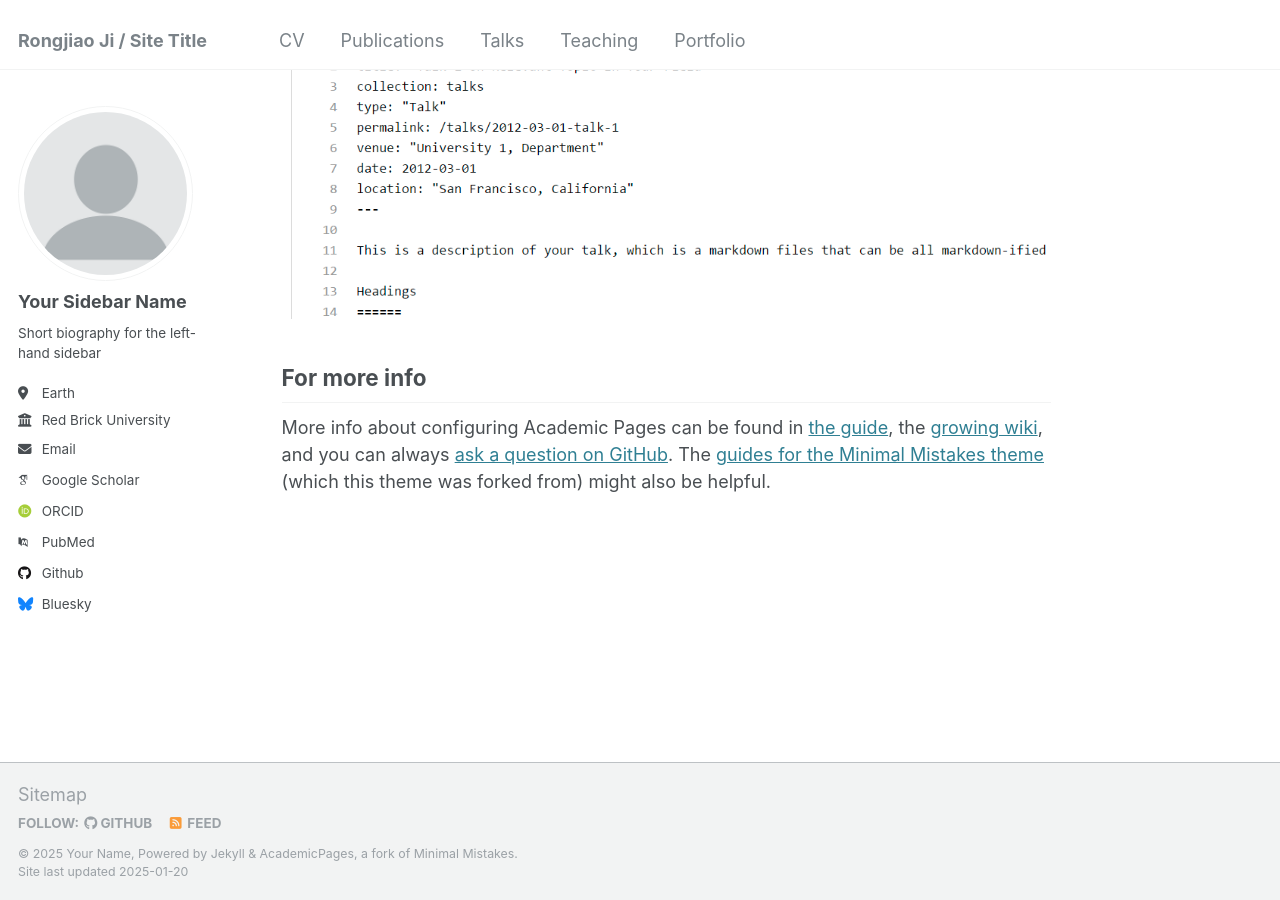
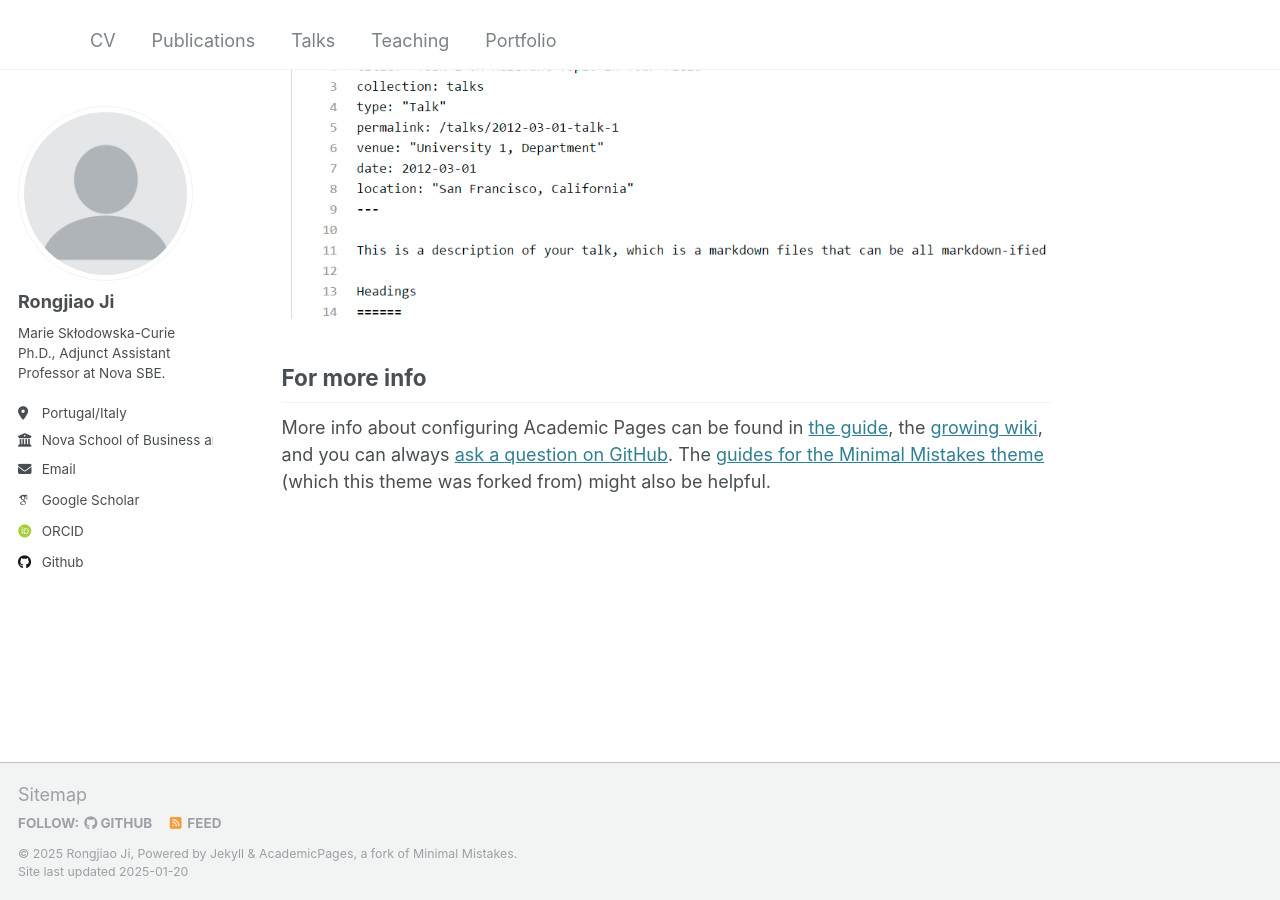
Before and after one commit to rongjiaoji/rongjiaoji.github.io, a Jekyll site: the page built from _pages/about.md, in a window 1280 px wide and 900 px high, scrolled down 1725 px. Built offline with Jekyll 4.4.1, drawn with Linux system fonts in a browser that asks for light colours; some web fonts are replaced.

Commit message:
Update _config.yml

```diff
--- a/_config.yml
+++ b/_config.yml
@@ -8,10 +8,10 @@
 
 # Basic Site Settings
 locale                   : "en-US"
-title                    : "Rongjiao Ji / Site Title"
+title                    : ""
 title_separator          : "-"
-name                     : &name "Your Name"
-description              : &description "personal description"
+name                     : &name "Rongjiao Ji"
+description              : &description "Marie Skłodowska-Curie Ph.D., Adjunct Assistant Professor at Nova SBE."
 url                      : https://rongjiaoji.github.io # the base hostname & protocol for your site e.g. "https://[your GitHub username].github.io"
 baseurl                  : "" # the subpath of your site, e.g. "/blog"
 repository               : "rongjiaoji/rongjiaoji.github.io"
@@ -22,57 +22,57 @@ repository               : "rongjiaoji/rongjiaoji.github.io"
 author:
   # Biographic information
   avatar           : "profile.png"
-  name             : "Your Sidebar Name"
+  name             : "Rongjiao Ji"
   pronouns         : # example: "she/her"
-  bio              : "Short biography for the left-hand sidebar"
-  location         : "Earth"
-  employer         : "Red Brick University"
-  uri              : # URL
-  email            : "none@example.org"
+  bio              : "Marie Skłodowska-Curie Ph.D., Adjunct Assistant Professor at Nova SBE."
+  location         : "Portugal/Italy"
+  employer         : "Nova School of Business and Economics"
+  URI              : "https://www.novasbe.unl.pt/en/faculty-research/faculty/faculty-detail/id/1267/rongjiao-ji"# URL
+  email            : "rongjiao.ji@novasbe.pt"
 
   # Academic websites
-  arxiv            : # URL - Update with the correct link to your profile
+  #arxiv            : # URL - Update with the correct link to your profile
   googlescholar    : "https://scholar.google.com/citations?user=PS_CX0AAAAAJ"
-  impactstory      : # URL
-  orcid            : "http://orcid.org/yourorcidurl"
-  semantic         : # URL
-  pubmed           : "https://www.ncbi.nlm.nih.gov/pubmed/?term=john+snow"
-  researchgate     : # URL
-  scopus           : # URL
+  #impactstory      : # URL
+  orcid            : "https://orcid.org/0000-0002-0575-5109"
+  #semantic         : # URL
+  #pubmed           : "https://www.ncbi.nlm.nih.gov/pubmed/?term=john+snow"
+  #researchgate     : # URL
+  #scopus           : # URL
 
   # Repositories and software development
-  bitbucket        : # Username - Update with your username on the site
-  codepen          : # Username
-  dribbble         : # Username
+  #bitbucket        : # Username - Update with your username on the site
+  #codepen          : # Username
+  #dribbble         : # Username
   github           : "rongjiaoji"
-  kaggle           : # Username
-  stackoverflow    : # User number or user number and name (i.e., use "1" or "1/jeff-atwood")
+  #kaggle           : # Username
+  #stackoverflow    : # User number or user number and name (i.e., use "1" or "1/jeff-atwood")
 
   # Social media
-  bluesky          : "bsky.app" # Replace this with you Bluesky username
-  facebook         : # Username
-  flickr           : # Username
-  foursquare       : # Username
-  goodreads        : # Username
-  google_plus      : # Username
-  keybase          : # Username
-  instagram        : # Username
-  lastfm           : # Username
+  #bluesky          : "bsky.app" # Replace this with you Bluesky username
+  #facebook         : # Username
+  #flickr           : # Username
+  #foursquare       : # Username
+  #goodreads        : # Username
+  #google_plus      : # Username
+  #keybase          : # Username
+  #instagram        : # Username
+  #lastfm           : # Username
   linkedin         : # Username
-  mastodon         : # URL
-  medium           : # URL
-  pinterest        : # Username
-  soundcloud       : # Username
-  steam            : # Username
-  telegram         : # URL
-  tumblr           : # Username
-  twitter          : # Username for X / Twitter
-  vine             : # Username
-  weibo            : # Username
-  wikipedia        : # Username
-  xing             : # Username
-  youtube          : # Username
-  zhihu            : # Username
+  #mastodon         : # URL
+  #medium           : # URL
+  #pinterest        : # Username
+  #soundcloud       : # Username
+  #steam            : # Username
+  #telegram         : # URL
+  #tumblr           : # Username
+  #twitter          : # Username for X / Twitter
+  #vine             : # Username
+  #weibo            : # Username
+  #wikipedia        : # Username
+  #xing             : # Username
+  #youtube          : # Username
+  #zhihu            : # Username
 
 # Publication Category - The following the list of publication categories and their headings
 publication_category:
```
